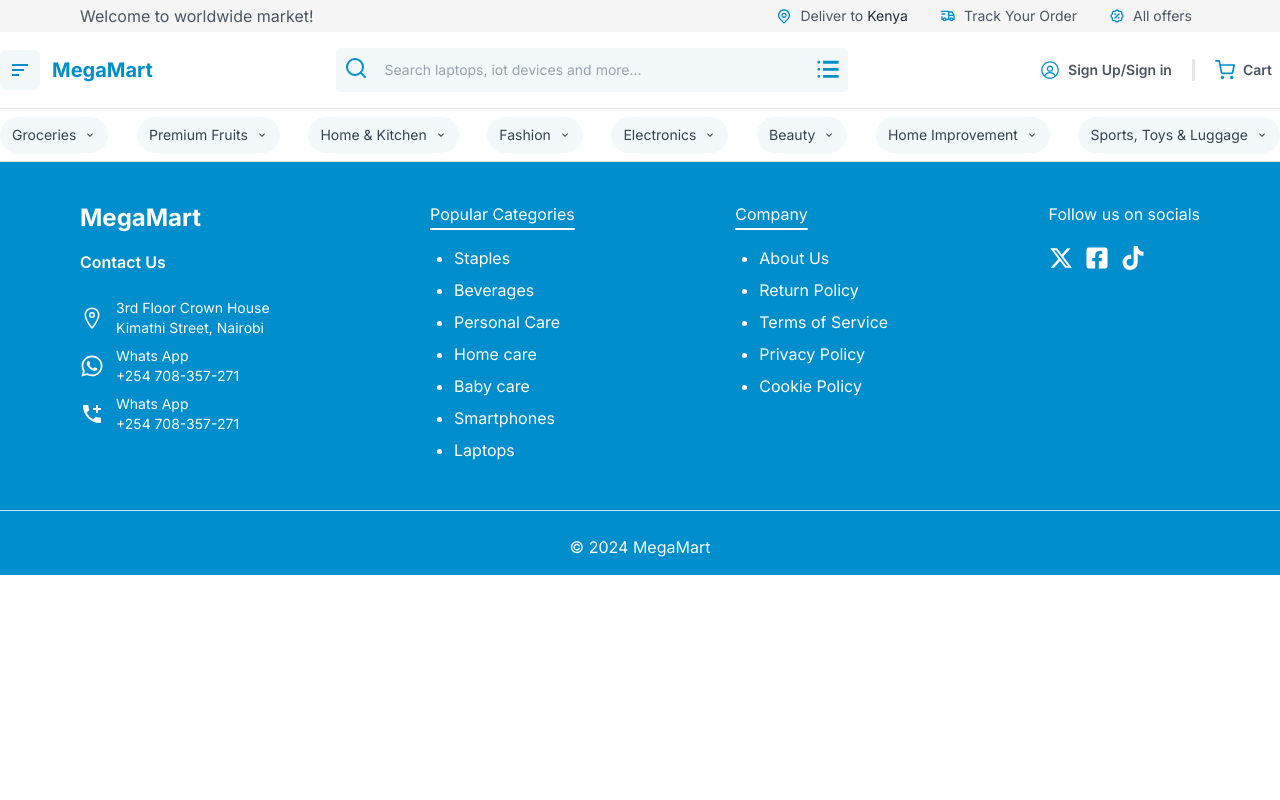
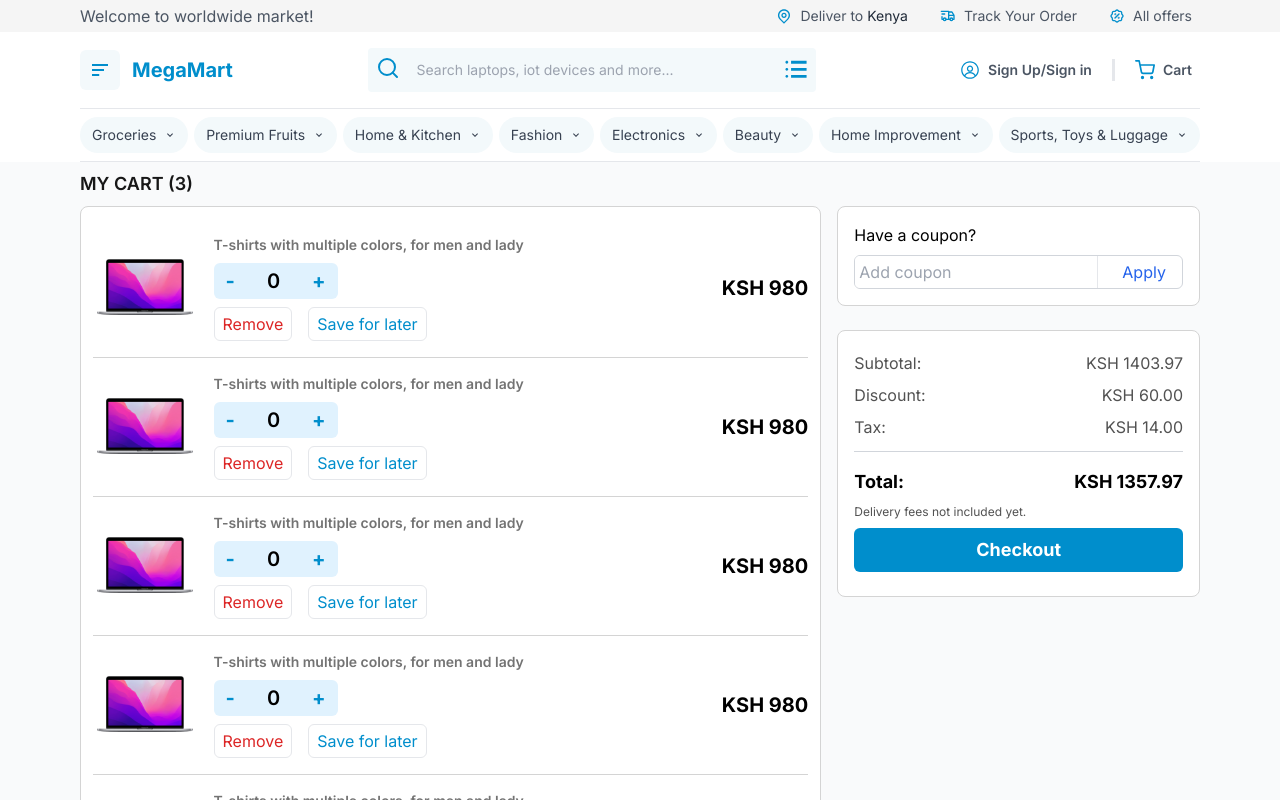
Before and after one commit to kmishmael/sensorgrove, a Next.js app in the folder client/: page /cart in a window 1280 px wide. Shown: the top 800 px of the page. Built offline with nearby package versions, Linux system fonts and the light colour scheme.

Commit message:
chore: cart page template

```diff
--- a/client/app/cart/page.tsx
+++ b/client/app/cart/page.tsx
@@ -5,11 +5,108 @@
 export default function Page() {
   return (
     <>
-      <NavBar />
-      <CategoriesButtons />
+      <div className="px-20">
+        <NavBar />
+        <CategoriesButtons />
+      </div>
       <div className="bg-gray-50">
         <div className="px-20">
+          <h2 className="font-semibold text-lg text-neutral-900 uppercase py-2">
+            My cart (3)
+          </h2>
 
+          <div className="grid gap-4 grid-cols-12">
+            <div className="col-span-8 rounded-lg border border-neutral-300 p-3 bg-white">
+              {[1, 2, 3, 4, 5].map((d) => (
+                <div
+                  key={d}
+                  className="py-4  border-b last:border-none border-neutral-300 gap-2 grid grid-cols-12"
+                >
+                  <div className="p-1 col-span-2">
+                    <div className="h-24">
+                      <img
+                        className="h-full object-contain"
+                        src="./laptop.png"
+                        alt=""
+                      />
+                    </div>
+                  </div>
+                  <div className="flex flex-col w-full gap-2 justify-between col-span-8">
+                    <h3 className="font-semibold text-sm text-neutral-500">
+                      T-shirts with multiple colors, for men and lady
+                    </h3>
+                    <div className="flex w-fit items-center gap-8 rounded-md py-1 px-3 bg-sky-100">
+                      <button className="font-bold text-xl text-primary">
+                        -
+                      </button>
+                      <span className="font-semibold text-xl">0</span>
+                      <button className="font-bold text-xl text-primary">
+                        +
+                      </button>
+                    </div>
+                    <div className="flex flex-row gap-4">
+                      <button className="outline-none py-1 px-2 text-red-600 ring-0 rounded-md border border-gray-200">
+                        Remove
+                      </button>
+                      <button className="outline-none py-1 px-2 text-primary rounded-md border border-gray-200">
+                        Save for later
+                      </button>
+                    </div>
+                  </div>
+                  <div className="flex flex-row justify-end items-center col-span-2">
+                    <p className="font-bold text-xl">KSH 980</p>
+                  </div>
+                </div>
+              ))}
+            </div>
+            <div className="col-span-4 gap-3 rounded-lg">
+              <div className="rounded-lg flex flex-col gap-2 bg-white p-4 border border-neutral-300">
+                <p>Have a coupon?</p>
+                <div className="flex items-center border overflow-hidden rounded-md border-gray-300">
+                  <input
+                    type="text"
+                    className="p-1 flex-1 outline-none outline-transparent"
+                    placeholder="Add coupon"
+                  />
+                  <button className="text-blue-600 px-6 outline-none py-1 border-l h-full">
+                    Apply
+                  </button>
+                </div>
+              </div>
+              <br />
+              <div className="rounded-lg bg-white p-4 border border-neutral-300">
+                <div className="flex flex-row py-1 justify-between text-neutral-600">
+                  <span>Subtotal:</span>
+                  <span>KSH 1403.97</span>
+                </div>
+                <div className="flex flex-row py-1 justify-between text-neutral-600">
+                  <span>Discount:</span>
+                  <span>KSH 60.00</span>
+                </div>
+                <div className="flex flex-row py-1 justify-between text-neutral-600">
+                  <span>Tax:</span>
+                  <span>KSH 14.00</span>
+                </div>
+                <div className="h-[1px] bg-gray-300 my-2"></div>
+                <div className="py-2 font-bold flex justify-between text-lg">
+                  <span>Total:</span>
+                  <span>KSH 1357.97</span>
+                </div>
+                <div className="text-xs text-neutral-600">
+                  <p>Delivery fees not included yet.</p>
+                </div>
+
+                <div className="py-2">
+                  <button className="text-center font-bold w-full py-2 px-4 rounded-md bg-primary hover:bg-sky-800 text-white text-lg">
+                    Checkout
+                  </button>
+                </div>
+              </div>
+            </div>
+          </div>
+          <br />
+          <br />
+          <br />
         </div>
       </div>
     </>
```
